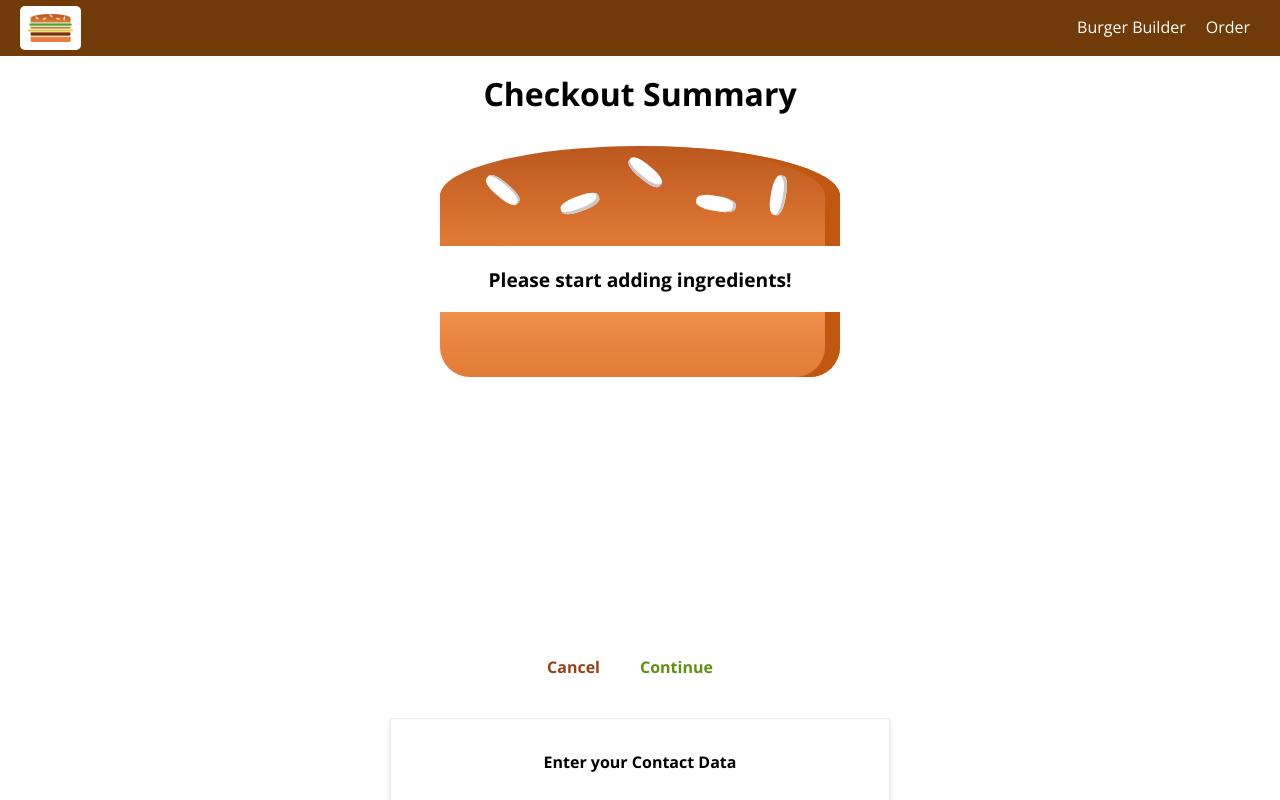
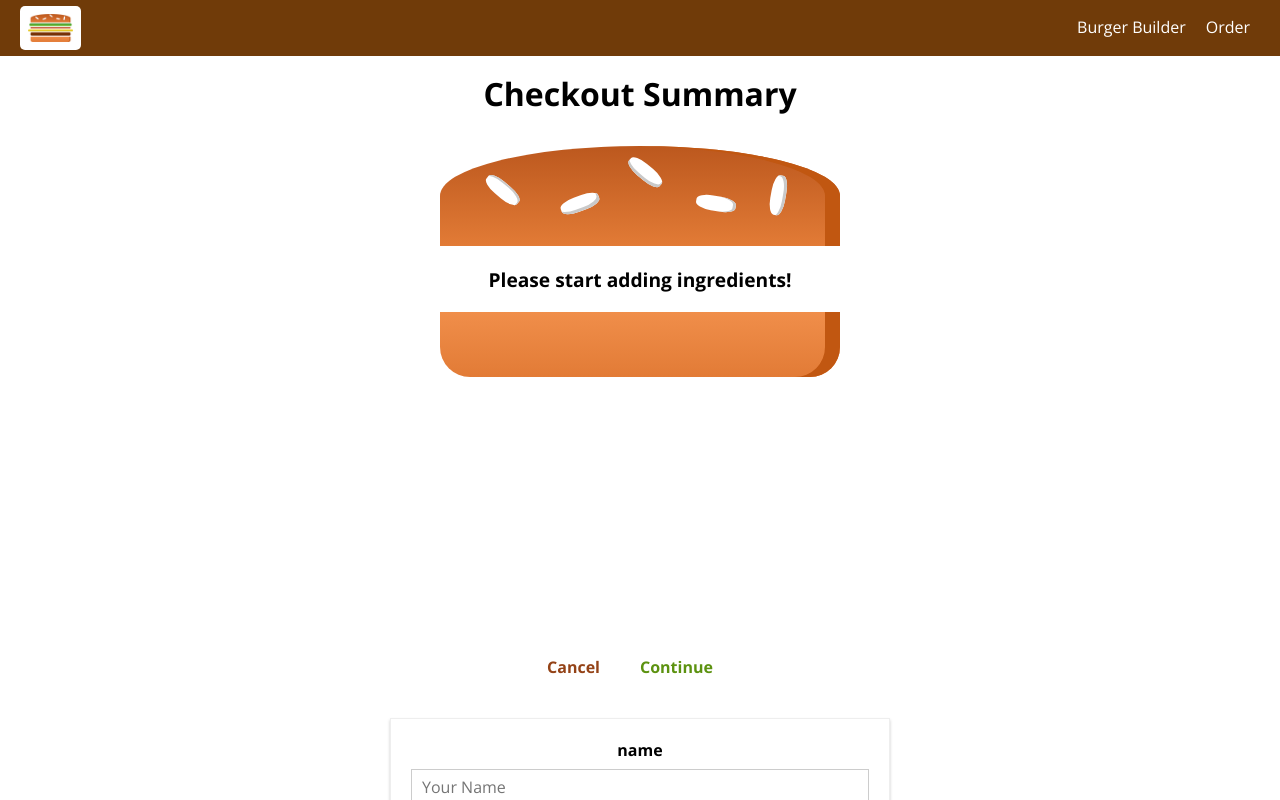
Before and after one commit to amitkinor/burger_shop, a React (Create React App) app: page /checkout in a window 1280 px wide. Both pictures are taken after a click on the button "Continue". Shown: the top 800 px of the page. Built offline with nearby package versions, Linux system fonts and the light colour scheme.

Commit message:
added manual form validation

```diff
--- a/src/components/UI/Button/Button.js
+++ b/src/components/UI/Button/Button.js
@@ -4,9 +4,10 @@ import classes from './Button.module.css';
 
 const button = (props) => (
   <button
-    type="button"
     className={[classes.Button, classes[props.btnType]].join(' ')}
     onClick={props.clicked}
+    disabled={props.disabled}
+
   >
     {props.children}
   </button>
--- a/src/components/UI/Button/Button.module.css
+++ b/src/components/UI/Button/Button.module.css
@@ -15,6 +15,11 @@
   padding-left: 0;
 }
 
+.Button:disabled {
+  color: gray;
+  cursor: not-allowed;
+}
+
 .Success {
   color: #5C9210;
 }
--- a/src/components/UI/Forms/Input/Input.js
+++ b/src/components/UI/Forms/Input/Input.js
@@ -4,15 +4,29 @@ import PropTypes from 'prop-types';
 import classes from './Input.module.css';
 
 function Input(props) {
-  const { value, label, elementType, elementConfig, inputChangedHandler} = props;
+  const {
+    value,
+    label,
+    elementType,
+    elementConfig,
+    inputChangedHandler,
+    shouldValidate,
+    valid,
+    touched,
+  } = props;
 
   let inputElement = null;
+  const inputClasses = [classes.InputElement];
+
+  if (!valid && shouldValidate && touched) {
+    inputClasses.push(classes.Invalid);
+  }
 
   switch (elementType) {
     case 'input':
       inputElement = (
         <input
-          className={classes.Input}
+          className={inputClasses.join(' ')}
           {...elementConfig}
           value={value}
           onChange={inputChangedHandler}
@@ -22,7 +36,7 @@ function Input(props) {
     case 'textarea':
       inputElement = (
         <textarea
-          className={classes.Input}
+          className={inputClasses.join(' ')}
           {...elementConfig}
           value={value}
           onChange={inputChangedHandler}
@@ -32,7 +46,7 @@ function Input(props) {
     case 'select':
       inputElement = (
         <select
-          className={classes.Input}
+          className={inputClasses.join(' ')}
           value={value}
           onChange={inputChangedHandler}
         >
@@ -47,7 +61,7 @@ function Input(props) {
     default:
       inputElement = (
         <input
-          className={classes.Input}
+          className={inputClasses.join(' ')}
           {...elementConfig}
           value={value}
           onChange={inputChangedHandler}
@@ -68,6 +82,7 @@ Input.propTypes = {
   label: PropTypes.string.isRequired,
   value: PropTypes.string.isRequired,
   inputChangedHandler: PropTypes.func.isRequired,
+  valid: PropTypes.bool.isRequired,
 };
 
 export default Input;
--- a/src/components/UI/Forms/Input/Input.module.css
+++ b/src/components/UI/Forms/Input/Input.module.css
@@ -25,3 +25,8 @@
   outline: none;
   background-color: #ccc;
 }
+
+.Invalid {
+  border: 1px solid red;
+  background-color: rgb(243, 185, 146);
+}
--- a/src/containers/Checkout/ContactData/ContactData.js
+++ b/src/containers/Checkout/ContactData/ContactData.js
@@ -1,3 +1,6 @@
+/* eslint-disable class-methods-use-this */
+/* eslint-disable no-restricted-syntax */
+/* eslint-disable guard-for-in */
 /* eslint-disable array-callback-return */
 /* eslint-disable react/no-unused-state */
 /* eslint-disable react/state-in-constructor */
@@ -20,6 +23,11 @@ export default class ContactData extends Component {
           type: 'text',
           placeholder: 'Your Name',
         },
+        validation: {
+          required: true,
+        },
+        valid: false,
+        touched: false,
       },
       street: {
         value: '',
@@ -29,6 +37,11 @@ export default class ContactData extends Component {
           type: 'text',
           placeholder: 'Street',
         },
+        validation: {
+          required: true,
+        },
+        valid: false,
+        touched: false,
       },
       zip: {
         value: '',
@@ -38,6 +51,13 @@ export default class ContactData extends Component {
           type: 'text',
           placeholder: 'ZIP Code',
         },
+        validation: {
+          required: true,
+          minLength: 2,
+          maxLength: 8,
+        },
+        valid: false,
+        touched: false,
       },
       country: {
         value: '',
@@ -47,6 +67,11 @@ export default class ContactData extends Component {
           type: 'text',
           placeholder: 'Country',
         },
+        validation: {
+          required: true,
+        },
+        valid: false,
+        touched: false,
       },
       email: {
         value: '',
@@ -56,30 +81,45 @@ export default class ContactData extends Component {
           type: 'text',
           placeholder: 'Your Email',
         },
+        validation: {
+          required: true,
+        },
+        valid: false,
+        touched: false,
       },
       deliveryMethod: {
-        value: '',
+        value: 'fastest',
         name: 'deliveryMethod',
         elementType: 'select',
         elementConfig: {
           options: [
-            { value: 'fastest', displayValue: 'Fastest' },
+            { value: 'fastest', selected: 'selected', displayValue: 'Fastest' },
             { value: 'cheapest', displayValue: 'Cheapest' },
-          ]
+          ],
         },
+        validation: {},
+        valid: true,
       },
     },
+    formIsValid: false,
     loading: false,
   };
 
   orderHandler = (event) => {
     event.preventDefault();
     const { ingredients, price, history } = this.props;
+    const { orderForm } = this.state;
     this.setState({ loading: true });
+
+    const formData = {};
+    for (const iter in orderForm) {
+      formData[iter] = orderForm[iter].value;
+    }
 
     const order = {
       ingredients,
       price,
+      orderData: formData,
     };
 
     axiosInstance
@@ -98,12 +138,45 @@ export default class ContactData extends Component {
     const updatedFormData = { ...orderForm };
     const updateFormElement = { ...updatedFormData[inputIdentifier] };
     updateFormElement.value = event.target.value;
+    updateFormElement.valid = this.checkValidity(
+      updateFormElement.value,
+      updateFormElement.validation,
+    );
+    updateFormElement.touched = true;
     updatedFormData[inputIdentifier] = updateFormElement;
-    this.setState({ orderForm: updatedFormData });
+
+    let curFormIsValid = true;
+    for (const inputToCheck in updatedFormData) {
+      if (!updatedFormData[inputToCheck].valid) {
+        curFormIsValid = false;
+      }
+    }
+    console.log(curFormIsValid);
+    this.setState({ orderForm: updatedFormData, formIsValid: curFormIsValid });
   };
 
+  checkValidity(value, rules) {
+    let isValid = true;
+
+    if(!rules){
+      return true;
+    }
+
+    if (rules.required) {
+      isValid = value.trim() !== '';
+    }
+
+    if (rules.minLength && rules.maxLength) {
+      isValid =
+        value.length >= rules.minLength &&
+        (isValid = value.length <= rules.maxLength);
+    }
+
+    return isValid;
+  }
+
   render() {
-    const { loading, orderForm } = this.state;
+    const { loading, orderForm, formIsValid } = this.state;
     const formInputs = [];
     const orderFormKeys = Object.keys(orderForm);
     orderFormKeys.map((iter) => {
@@ -111,25 +184,25 @@ export default class ContactData extends Component {
         <Input
           elementType={orderForm[iter].elementType}
           elementConfig={orderForm[iter].elementConfig}
+          valid={orderForm[iter].valid}
+          shouldValidate={orderForm[iter].validation}
           label={orderForm[iter].name}
           id={iter}
           key={iter}
           value={orderForm[iter].value}
+          touched={orderForm[iter].touched}
           inputChangedHandler={(e) => this.inputChangedHandler(e, iter)}
         />,
       );
     });
 
     let form = (
-      <>
-        <h4>Enter your Contact Data</h4>
-        <form>
-          {formInputs}
-          <Button type="button" btnType="Success" clicked={this.orderHandler}>
-            Order
-          </Button>
-        </form>
-      </>
+      <form onSubmit={this.orderHandler}>
+        {formInputs}
+        <Button disabled={!formIsValid} btnType="Success">
+          ORDER
+        </Button>
+      </form>
     );
     if (loading) {
       form = <Spinner />;
```
